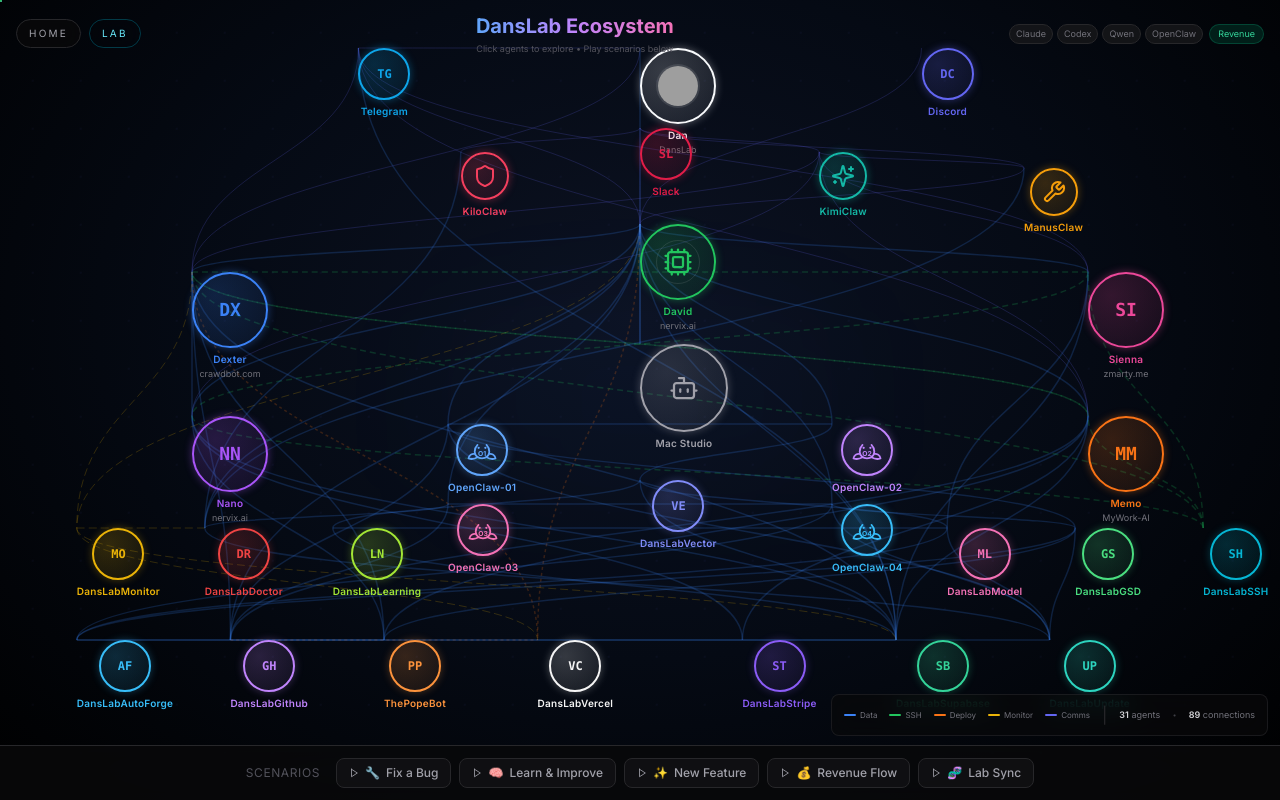
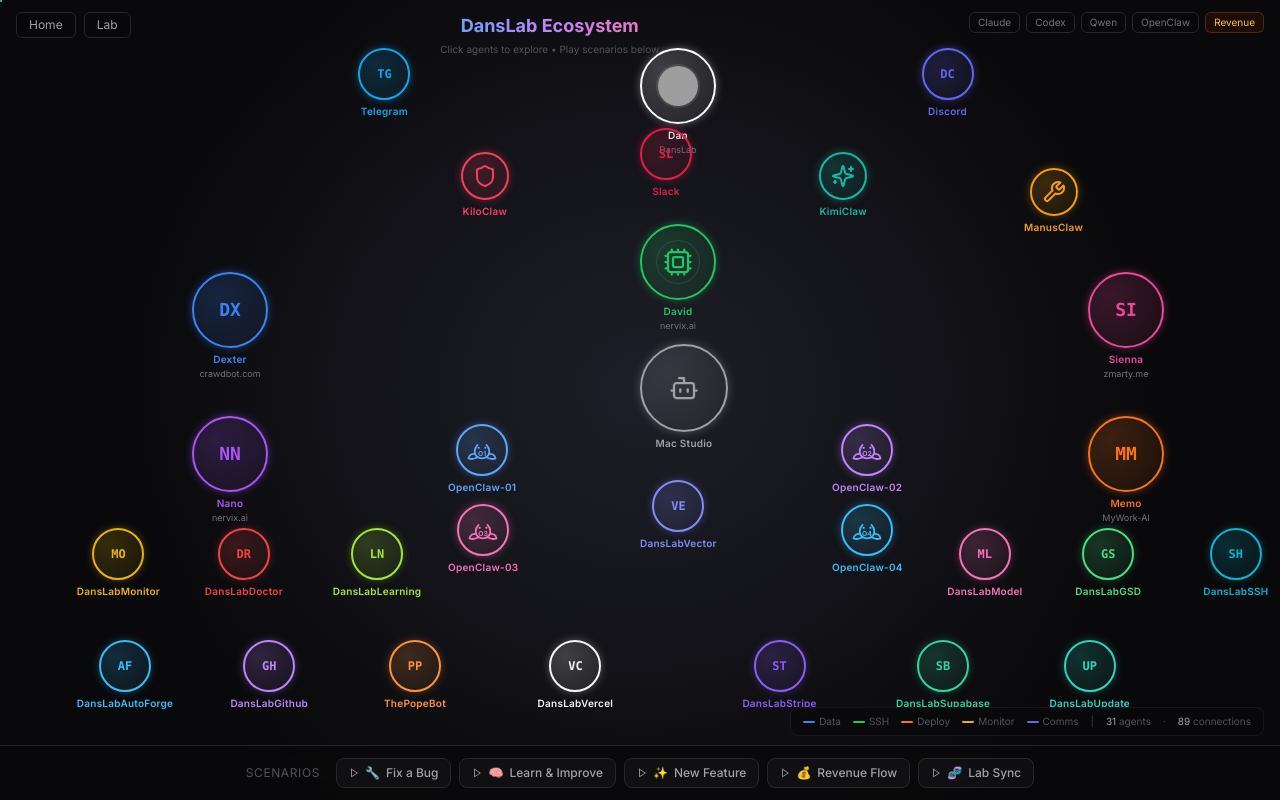
Before and after one commit to DansiDanutz/DansLab, a Next.js app: page /ecosystem in a window 1280 px wide. Built offline with nearby package versions, Linux system fonts and the light colour scheme; grey boxes are pictures that could not be loaded.

Commit message:
fix: add bottom padding for fixed bar, move legend above scenario bar

```diff
--- a/src/components/ecosystem/EcosystemCanvas.tsx
+++ b/src/components/ecosystem/EcosystemCanvas.tsx
@@ -99,57 +99,38 @@
   return (
     <div
       ref={containerRef}
-      className="relative w-full h-screen overflow-hidden"
-      style={{
-        background:
-          "radial-gradient(ellipse at 50% 40%, #0c1222 0%, #050a14 50%, #000000 100%)",
-      }}
       onClick={handleBackgroundClick}
+      className="relative w-full h-screen bg-zinc-950 overflow-hidden select-none pb-14"
     >
       {/* Animated grid background */}
-      <div
-        className="absolute inset-0 opacity-[0.04]"
-        style={{
-          backgroundImage: "radial-gradient(circle, #6366f1 1px, transparent 1px)",
-          backgroundSize: "48px 48px",
-          animation: "gridDrift 25s linear infinite",
-        }}
-      />
+      <div className="absolute inset-0 bg-[radial-gradient(circle_at_50%_50%,rgba(30,30,40,0.8),transparent_70%)]" />
+      <div className="absolute inset-0 opacity-[0.03] bg-[linear-gradient(rgba(255,255,255,.1)_1px,transparent_1px),linear-gradient(90deg,rgba(255,255,255,.1)_1px,transparent_1px)] bg-[size:60px_60px]" />
 
       {/* Zone glows */}
-      <div className="absolute left-1/2 top-[14%] h-16 w-[50%] -translate-x-1/2 rounded-full bg-indigo-500/4 blur-[60px]" />
-      <div className="absolute left-1/2 top-[44%] h-24 w-[30%] -translate-x-1/2 rounded-full bg-blue-500/5 blur-[80px]" />
-      <div className="absolute left-1/2 top-[68%] h-20 w-[60%] -translate-x-1/2 rounded-full bg-emerald-500/3 blur-[60px]" />
+      <div className="absolute inset-0 bg-[radial-gradient(ellipse_at_50%_45%,rgba(100,100,140,0.06),transparent_60%)]" />
 
       {/* SVG connections layer */}
-      <svg
-        className="absolute inset-0 w-full h-full"
-        viewBox={`0 0 ${dimensions.width} ${dimensions.height}`}
-        preserveAspectRatio="none"
-      >
+      <svg className="absolute inset-0 w-full h-full" style={{ zIndex: 1 }}>
         {connections.map((conn) => {
           const fromPos = positions[conn.from];
           const toPos = positions[conn.to];
           if (!fromPos || !toPos) return null;
-
           const from = getNodeCenter(fromPos.x, fromPos.y, dimensions.width, dimensions.height);
           const to = getNodeCenter(toPos.x, toPos.y, dimensions.width, dimensions.height);
-
           const isScenarioActive = scenario.activeConnections.has(conn.id);
           const isSelectionActive = selectedConnections.has(conn.id);
           const isActive = isScenarioActive || isSelectionActive;
           const isDimmed =
             (hasSelection && !isSelectionActive) ||
             (scenario.isPlaying && !isScenarioActive);
-
           return (
             <ConnectionLine
               key={conn.id}
               id={conn.id}
-              x1={from.cx}
-              y1={from.cy}
-              x2={to.cx}
-              y2={to.cy}
+              x1={from.x}
+              y1={from.y}
+              x2={to.x}
+              y2={to.y}
               type={conn.type}
               isActive={isActive}
               isDimmed={isDimmed}
@@ -159,11 +140,10 @@
       </svg>
 
       {/* HTML nodes layer */}
-      <div className="absolute inset-0">
+      <div className="absolute inset-0" style={{ zIndex: 2 }}>
         {agents.map((agent) => {
           const pos = positions[agent.id];
           if (!pos) return null;
-
           const isScenarioActive = scenario.activeAgents.has(agent.id);
           const isSelectionActive =
             selectedAgent === agent.id || selectedNeighbors.has(agent.id);
@@ -172,12 +152,15 @@
           const isDimmed =
             (hasSelection && !isSelectionActive) ||
             (scenario.isPlaying && !isScenarioActive);
-
           return (
             <div
               key={agent.id}
               className="absolute"
-              style={{ left: `${pos.x}%`, top: `${pos.y}%` }}
+              style={{
+                left: `${pos.x}%`,
+                top: `${pos.y}%`,
+                transform: "translate(-50%, -50%)",
+              }}
             >
               <AgentNode
                 agent={agent}
@@ -192,73 +175,65 @@
       </div>
 
       {/* ===== TOP BAR ===== */}
-      <div className="absolute top-0 left-0 right-0 z-30 flex items-center justify-between px-4 py-3 pointer-events-none">
+      <div className="absolute top-0 left-0 right-0 z-30 pointer-events-none">
+        <div className="flex items-start justify-between px-4 pt-3">
           {/* Left nav */}
-        <div className="flex items-center gap-2 pointer-events-auto">
-          <Link
-            href="/"
-            className="rounded-full border border-zinc-800 bg-zinc-950/80 px-3 py-1.5 text-[10px] uppercase tracking-[0.22em] text-zinc-400 transition hover:border-zinc-600 hover:text-white backdrop-blur-md"
-          >
+          <div className="flex gap-2 pointer-events-auto">
+            <Link href="/" className="px-3 py-1 rounded-md border border-zinc-800 text-zinc-400 text-xs hover:text-zinc-200 hover:border-zinc-600 transition-colors bg-zinc-950/50 backdrop-blur-sm">
               Home
             </Link>
-          <Link
-            href="/lab"
-            className="rounded-full border border-cyan-500/30 bg-cyan-500/8 px-3 py-1.5 text-[10px] uppercase tracking-[0.22em] text-cyan-300 transition hover:border-cyan-400 hover:bg-cyan-500/15 backdrop-blur-md"
-          >
+            <Link href="/lab" className="px-3 py-1 rounded-md border border-zinc-800 text-zinc-400 text-xs hover:text-zinc-200 hover:border-zinc-600 transition-colors bg-zinc-950/50 backdrop-blur-sm">
               Lab
             </Link>
           </div>
 
           {/* Center title */}
           <div className="text-center">
-          <h1 className="text-lg sm:text-xl font-bold bg-clip-text text-transparent bg-gradient-to-r from-blue-400 via-purple-400 to-pink-400">
+            <h1 className="text-lg font-bold bg-gradient-to-r from-blue-400 via-purple-400 to-pink-400 bg-clip-text text-transparent">
               DansLab Ecosystem
             </h1>
-          <p className="text-[9px] text-zinc-600 mt-0.5 hidden sm:block">
+            <p className="text-[10px] text-zinc-600 mt-0.5">
               Click agents to explore &bull; Play scenarios below
             </p>
           </div>
 
           {/* Right badges */}
           <div className="flex items-center gap-1.5 pointer-events-auto">
-          <div className="hidden sm:flex gap-1">
             {["Claude", "Codex", "Qwen", "OpenClaw"].map((m) => (
               <span
                 key={m}
-                className="text-[9px] px-1.5 py-0.5 rounded-full bg-zinc-900/80 border border-zinc-800 text-zinc-500 backdrop-blur-md"
+                className="px-2 py-0.5 rounded-md border border-zinc-800 text-[10px] text-zinc-500 bg-zinc-950/50 backdrop-blur-sm"
               >
                 {m}
               </span>
             ))}
-          </div>
-          <span className="text-[9px] px-2 py-0.5 rounded-full bg-emerald-950/70 border border-emerald-800/60 text-emerald-400 backdrop-blur-md">
+            <span className="px-2 py-0.5 rounded-md border border-amber-800/50 text-[10px] text-amber-400 bg-amber-950/30 backdrop-blur-sm">
               Revenue
             </span>
           </div>
         </div>
+      </div>
 
       {/* ===== BOTTOM-RIGHT: LEGEND + STATS ===== */}
-      <motion.div
-        className="absolute bottom-16 right-3 z-30 hidden sm:flex items-center gap-3 rounded-lg border border-zinc-800/60 bg-zinc-950/70 px-3 py-2 backdrop-blur-md"
-        initial={{ opacity: 0, y: 10 }}
-        animate={{ opacity: 1, y: 0 }}
-        transition={{ delay: 1.5 }}
-      >
+      <div className="absolute bottom-16 right-4 z-30 flex items-center gap-3 text-[10px] text-zinc-600 bg-zinc-950/60 backdrop-blur-sm rounded-lg px-3 py-1.5 border border-zinc-800/50">
         {connectionLegend.map((c) => (
           <div key={c.type} className="flex items-center gap-1">
-            <div className="h-[2px] w-3 rounded-full" style={{ background: c.color }} />
-            <span className="text-[8px] text-zinc-500">{c.label}</span>
+            <div
+              className="w-3 h-0.5 rounded-full"
+              style={{ backgroundColor: c.color }}
+            />
+            <span>{c.label}</span>
           </div>
         ))}
-        <span className="text-zinc-800">|</span>
-        <span className="text-[9px] text-zinc-500">
-          <span className="text-zinc-300 font-semibold">{agents.length}</span> agents
+        <span className="text-zinc-700">|</span>
+        <span>
+          <span className="text-zinc-400">{agents.length}</span> agents
         </span>
         <span className="text-zinc-700">&middot;</span>
-        <span className="text-[9px] text-zinc-500">
-          <span className="text-zinc-300 font-semibold">{connections.length}</span> connections
+        <span>
+          <span className="text-zinc-400">{connections.length}</span> connections
         </span>
-      </motion.div>
+      </div>
 
       {/* Agent detail panel */}
       <AnimatePresence>
```
Lines whose indentation alone changed are shown as unchanged.
